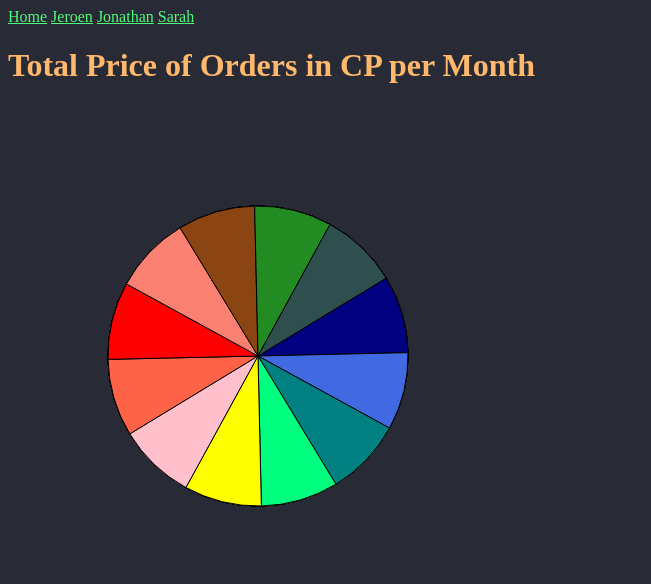
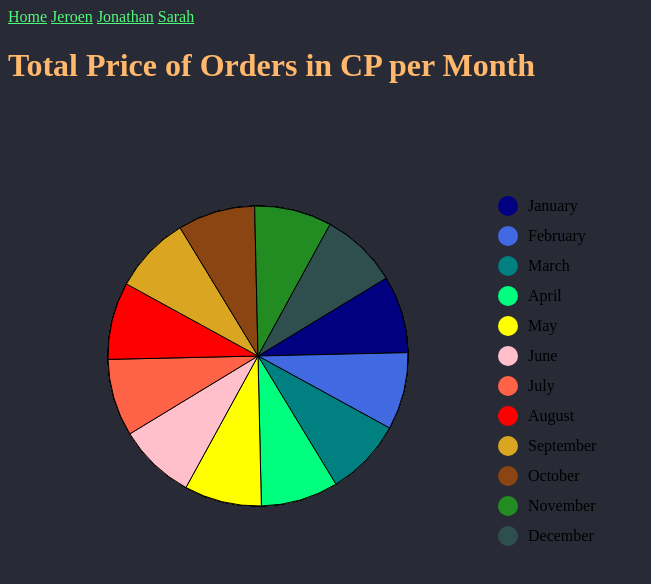
Before and after one commit to jerrephysics/datavis-team08, a SvelteKit app in the folder my-app/: page /Sarah in a window 1280 px wide. Shown: the top 584 px of the page, without its empty margins (0-651 px from the left). Built offline with nearby package versions, Linux system fonts and the light colour scheme.

Commit message:
add legend

```diff
--- a/my-app/src/routes/Sarah/+page.svelte
+++ b/my-app/src/routes/Sarah/+page.svelte
@@ -4,6 +4,7 @@
 
     let slices = []
     let running_sum = 0
+
     $: {
       data.pie.forEach(function(d) {
         let new_running_sum = running_sum + d;
@@ -19,10 +20,61 @@
     }
   </style>
   <h1>Total Price of Orders in CP per Month</h1>
-  <svg width=500 height=500>
+  <svg width=800 height=500>
     {#each slices as slice}
       <PieSlice cx=250 cy=250
                 r=150
                 start_degree={slice[0]} stop_degree={slice[1]} />
     {/each}
+    <circle cx={500} cy={100} r="10" style = "fill:Navy"/>
+    <text x={520} y={105}  fill="black">
+      January
+    </text>
+    <circle cx={500} cy={130} r="10" style = "fill:RoyalBlue"/>
+    <text x={520} y={135}  fill="black">
+      February
+    </text>
+    <circle cx={500} cy={160} r="10" style = "fill:Teal"/>
+    <text x={520} y={165}  fill="black">
+      March
+    </text>
+    <circle cx={500} cy={190} r="10" style = "fill:SpringGreen"/>
+    <text x={520} y={195}  fill="black">
+      April
+    </text>
+    <circle cx={500} cy={220} r="10" style = "fill:Yellow"/>
+    <text x={520} y={225}  fill="black">
+      May
+    </text>
+    <circle cx={500} cy={250} r="10" style = "fill:Pink"/>
+    <text x={520} y={255}  fill="black">
+      June
+    </text>
+    <circle cx={500} cy={280} r="10" style = "fill:Tomato"/>
+    <text x={520} y={285}  fill="black">
+      July
+    </text>
+    <circle cx={500} cy={310} r="10" style = "fill:Red"/>
+    <text x={520} y={315}  fill="black">
+      August
+    </text>
+    <circle cx={500} cy={340} r="10" style = "fill:GoldenRod"/>
+    <text x={520} y={345}  fill="black">
+      September
+    </text>
+    <circle cx={500} cy={370} r="10" style = "fill:SaddleBrown"/>
+    <text x={520} y={375}  fill="black">
+      October
+    </text>
+    <circle cx={500} cy={400} r="10" style = "fill:ForestGreen"/>
+    <text x={520} y={405}  fill="black">
+      November
+    </text>
+    <circle cx={500} cy={430} r="10" style = "fill:DarkSlateGrey"/>
+    <text x={520} y={435}  fill="black">
+      December
+    </text>
+
+
+
   </svg>
--- a/my-app/src/routes/Sarah/PieSlice.svelte
+++ b/my-app/src/routes/Sarah/PieSlice.svelte
@@ -7,7 +7,7 @@
 
     const colors = [
     'Navy', 'RoyalBlue', 'Teal', 'SpringGreen', 'Yellow', 'Pink',
-    'Tomato', 'Red', 'Salmon', 'SaddleBrown', 'ForestGreen ', 'DarkSlateGrey'
+    'Tomato', 'Red', 'GoldenRod', 'SaddleBrown', 'ForestGreen ', 'DarkSlateGrey'
   ];
 
     const degree2radians = function(degree) {
```
